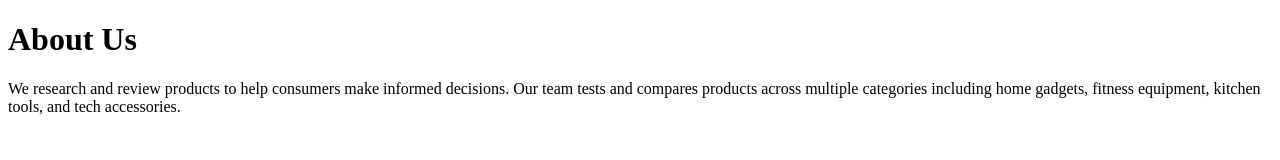
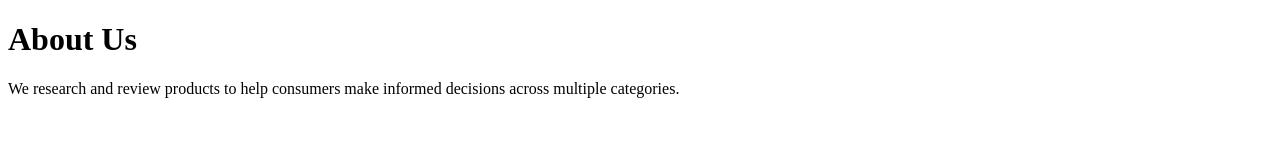
Before and after one commit to helixauto100-del/productreviews, a plain HTML site: page about.html in a window 1280 px wide. Drawn offline with Linux system fonts and the light colour scheme.

Commit message:
Update product review description in about.html
Shortened the description of the research focus.

```diff
--- a/about.html
+++ b/about.html
@@ -3,6 +3,6 @@
 <head><title>About Us</title></head>
 <body>
 <h1>About Us</h1>
-<p>We research and review products to help consumers make informed decisions. Our team tests and compares products across multiple categories including home gadgets, fitness equipment, kitchen tools, and tech accessories.</p>
+<p>We research and review products to help consumers make informed decisions across multiple categories.</p>
 </body>
 </html>
```
